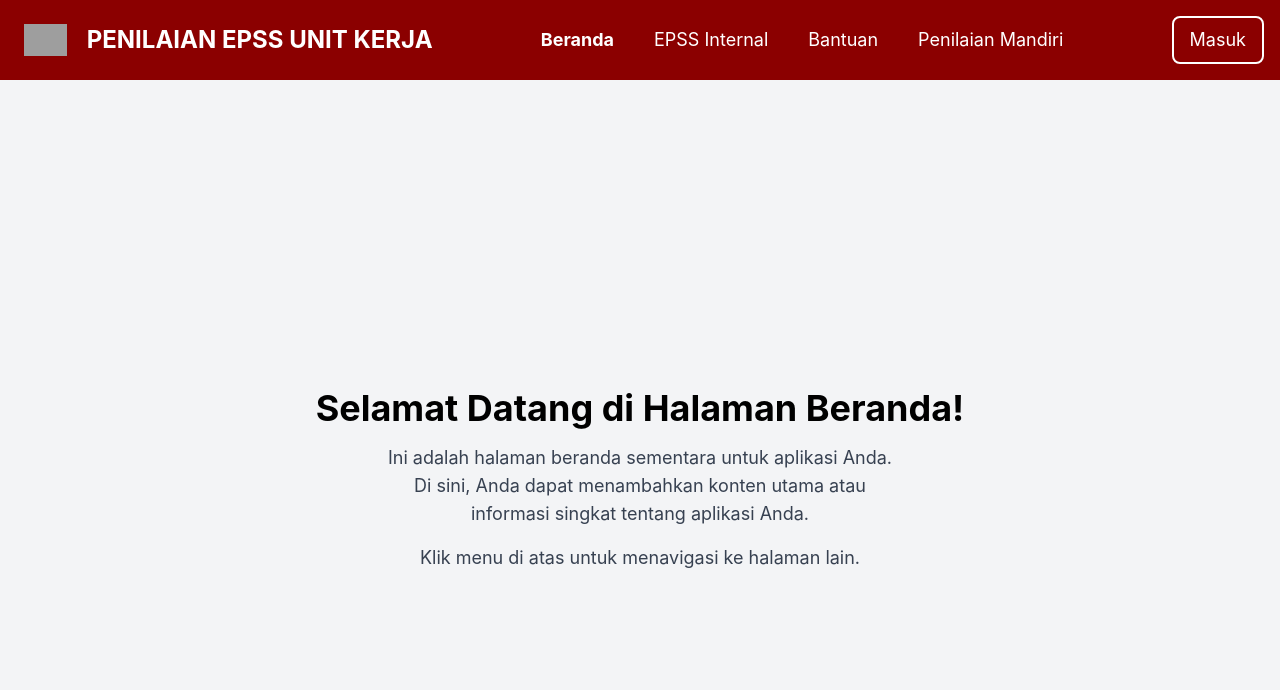
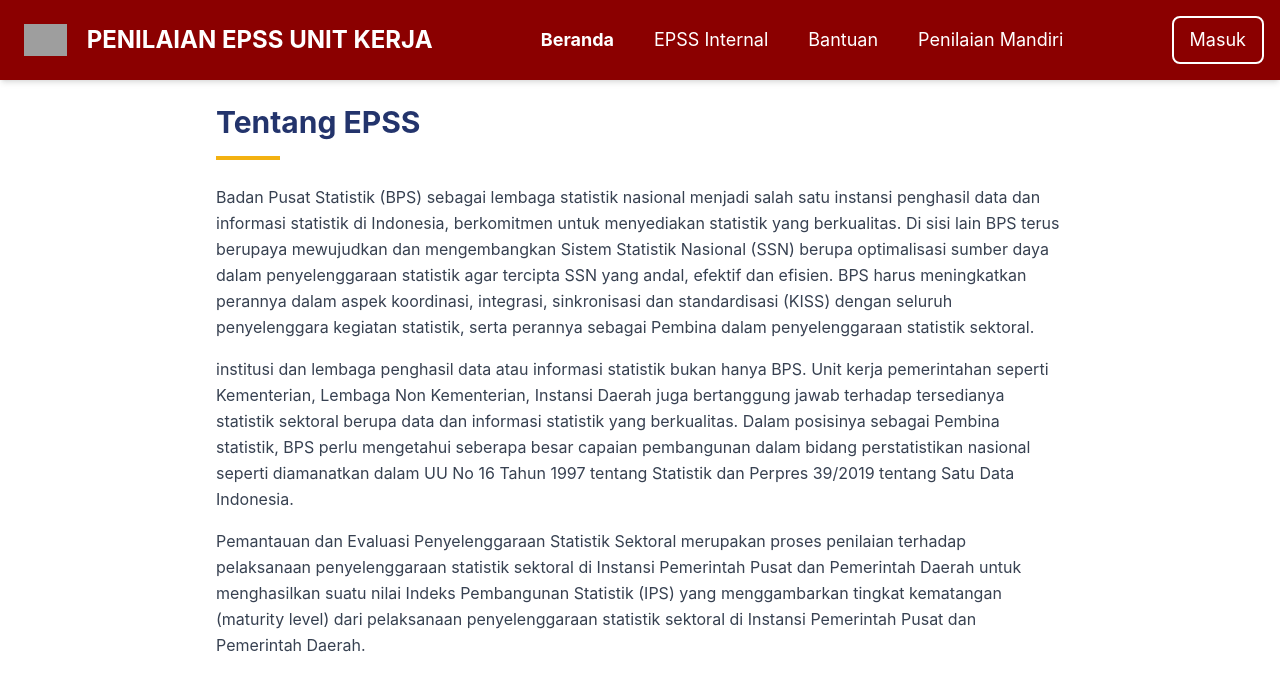
Before and after one commit to pujisubarkah/penilaian_statistik, a React (Create React App) app: page / in a window 1280 px wide. Shown: the top 690 px of the page. Built offline with nearby package versions, Linux system fonts and the light colour scheme; grey boxes are pictures that could not be loaded.

Commit message:
first commit

```diff
--- a/src/pages/Home.js
+++ b/src/pages/Home.js
@@ -2,16 +2,22 @@ import React from 'react';
 
 function Home() {
   return (
-    <div className="flex flex-col items-center justify-center min-h-screen bg-gray-100 text-center p-4">
-      <h1 className="text-4xl font-bold text-darkred mb-4">Selamat Datang di Halaman Beranda!</h1>
-      <p className="text-lg text-gray-700 max-w-lg">
-        Ini adalah halaman beranda sementara untuk aplikasi Anda. Di sini, Anda dapat menambahkan konten utama
-        atau informasi singkat tentang aplikasi Anda.
-      </p>
-      <p className="text-lg text-gray-700 mt-4">
-        Klik menu di atas untuk menavigasi ke halaman lain.
-      </p>
+    <div class="max-w-4xl mx-auto p-6 text-gray-700 leading-relaxed">
+    <h2 class="text-3xl font-bold text-[#23346c] mb-4">
+       Tentang EPSS
+    </h2>
+    <div class="w-16 h-1 bg-[#f3b111] mb-6"></div>
+    <p class="mb-4">
+    Badan Pusat Statistik (BPS) sebagai lembaga statistik nasional menjadi salah satu instansi penghasil data dan informasi statistik di Indonesia, berkomitmen untuk menyediakan statistik yang berkualitas. Di sisi lain BPS terus berupaya mewujudkan dan mengembangkan Sistem Statistik Nasional (SSN) berupa optimalisasi sumber daya dalam penyelenggaraan statistik agar tercipta SSN yang andal, efektif dan efisien. BPS harus meningkatkan perannya dalam aspek koordinasi, integrasi, sinkronisasi dan standardisasi (KISS) dengan seluruh penyelenggara kegiatan statistik, serta perannya sebagai Pembina dalam penyelenggaraan statistik sektoral.
+    </p>
+    <p class="mb-4">
+    institusi dan lembaga penghasil data atau informasi statistik bukan hanya BPS. Unit kerja pemerintahan seperti Kementerian, Lembaga Non Kementerian, Instansi Daerah juga bertanggung jawab terhadap tersedianya statistik sektoral berupa data dan informasi statistik yang berkualitas. Dalam posisinya sebagai Pembina statistik, BPS perlu mengetahui seberapa besar capaian pembangunan dalam bidang perstatistikan nasional seperti diamanatkan dalam UU No 16 Tahun 1997 tentang Statistik dan Perpres 39/2019 tentang Satu Data Indonesia.
+    </p>
+    <p class="mb-4">
+    Pemantauan dan Evaluasi Penyelenggaraan Statistik Sektoral merupakan proses penilaian terhadap pelaksanaan penyelenggaraan statistik sektoral di Instansi Pemerintah Pusat dan Pemerintah Daerah untuk menghasilkan suatu nilai Indeks Pembangunan Statistik (IPS) yang menggambarkan tingkat kematangan (maturity level) dari pelaksanaan penyelenggaraan statistik sektoral di Instansi Pemerintah Pusat dan Pemerintah Daerah.
+    </p>
     </div>
+
   );
 }
 
```
